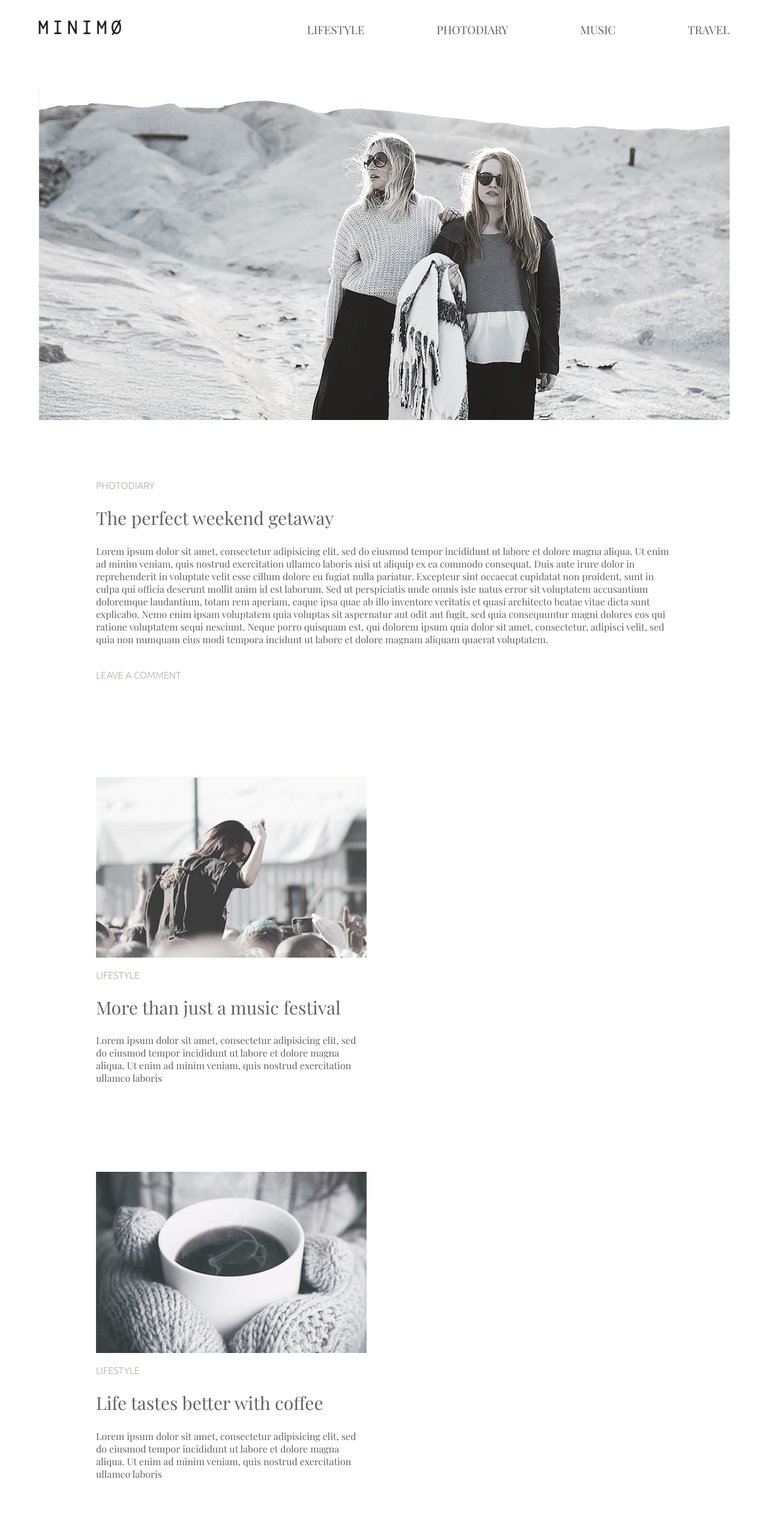
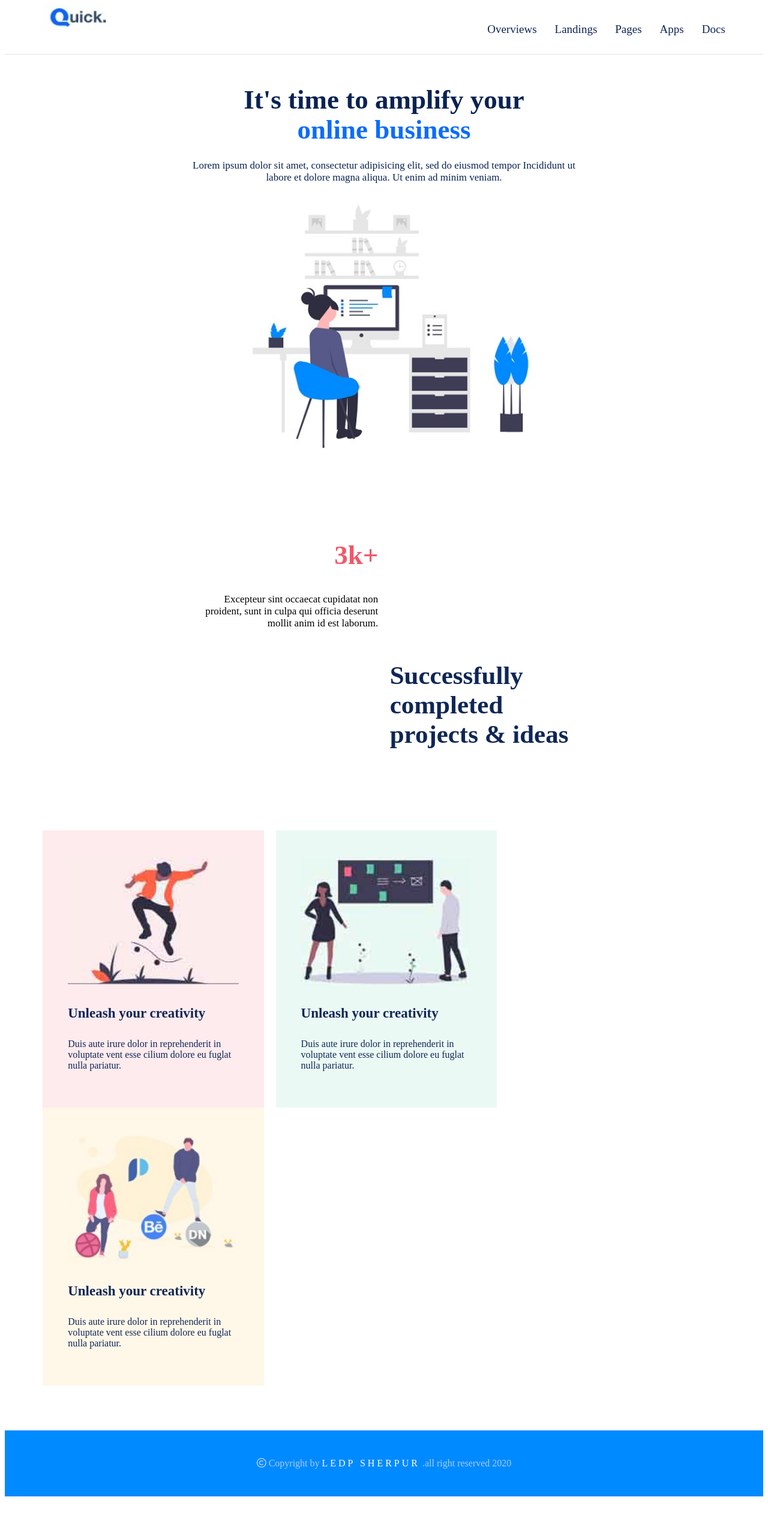
Before and after one commit to gosthasutradhar/html_quick_practice, a plain HTML site: page index.html in a window 1280 px wide. Shown: the top 2560 px of the page at 60% size. After the commit the page ends 2502 px from the top, so only its background shows below. Drawn offline with nearby package versions, Linux system fonts and the light colour scheme; a web font is replaced by a local one.

Commit message:
Add files via upload

```diff
--- a/css/style.css
+++ b/css/style.css
@@ -1,20 +1,8 @@
 
-/*font-family: 'Playfair Display', serif;*/
-/*font-family: 'Ubuntu', sans-serif;*/
-
-body{
-	margin: 0;
-	padding: 0;
-	font-family: 'Playfair Display', serif;
-	font-size: 16px;
-	font-weight: 400;
-	color: #626262;
-}
 /*header CSS start*/
 header{
-	margin:20px 0 ;
 	width: 100%;
-   /*border: 1px solid;*/
+   border-bottom: 1px solid #e5e1e1;
 
 }
 .container{
@@ -25,10 +13,8 @@ header{
 
 }
 .logo{
-	 margin-top: 12px;
 	float: left;
-	width: 12%;
-	/*border: 1px solid red;*/
+	width: 10%;
 
 
 }
@@ -37,9 +23,9 @@ header{
 }
 .menu{
 	float: right;
-    width: 70%;
-    /*border: 1px solid;*/
+    width: 40%;
 
+    padding:14px 0;
 }
 .menu ul {
 	float: right;
@@ -50,218 +36,152 @@ header{
 	list-style: none;
 }
 .menu ul li a{
-	margin: 0 60px;
-    padding: 0 0px;
+	text-decoration: none;
+    margin: 0 15px;
     display: inline-block;
     font-size: 19px;
-    color: #626262;
-    text-transform: uppercase;
-    text-decoration: none;
+    color: #0E2555;
+    text-transform: capitalize;
 }
 .menu ul li a:hover{
-	color: #000000;
+	color: #0C6BFF;
 }
 .menu ul li:last-child a{
     margin-right: 0;
 }
 /*Header CSS end*/
-/*banner css start*/
+/*Banner CSS Start*/
 .banner{
 	padding: 50px 0;
 }
+.container2{
+	width: 55%;
+    margin: 0 auto;
+   /* border: 1px solid red;*/
+}
+.b_text{
+	text-align: center;
+}
+.b_text h1{
+	font-size: 45px;
+    color: #092252;
+    line-height: 50px;
+    margin: 0px 90px 25px;
+}
+.b_text span{
+	color: #0C6BFF ;
+}
+.b_text p{
+	    color: #092252;
+    font-size: 17px;
+    padding: 0px 10px;
+}
 .b_img{
-	width: 100%;
+	padding-top: 15px;
+	    width: 75%;
+    /*border: 1px solid;*/
+    margin: 0 auto;
 }
 .b_img img{
 	width: 100%;
 }
-/*banner css end*/
-/*about css start*/
-.about{
-	padding: 30px 0;
+/*Banner CSS end*/
+/*success CSS start*/
+.success{
+	padding: 50px 0;
+	/*border: 1px solid;*/
 }
-.container2{
-	width: 75%;
+.s_content{
+	overflow: hidden;
+	padding: 0 20px;
+}
+.s_left{
+	width: 47%;
+	float: left;
 	/*border: 1px solid;*/
-	margin: 0 auto;
+	padding: 0 10px;
 }
-.a_wrapper{
-
+.s_left h2{
+	text-align: right;
+    color: #f15767;
+    font-size: 45px;
 }
-.p_text{
-	font-family: 'Ubuntu', sans-serif;
-	font-size: 16px;
-	font-weight: 300;
-	color: #b4ad9e;
-	text-transform: uppercase;
+.s_left p{
+	text-align: right;
+    font-size: 17px;
 }
-.title{
-	font-size: 30px;
-	font-weight: 400;
+.s_right{
+	width: 47%;
+	float: right;
+	/*border: 1px solid;*/
+	padding: 0 10px;
+}
+.s_right h1{
+	color: #0f2656;
+    font-size: 43px;
+}
+/*success CSS end*/
+/*service css start*/
+.service{
+	padding: 50px 0;
+	/*border: 1px solid;*/
+}
+.s_wrapper{
+	overflow: hidden;
+	/*border: 1px solid red;*/
+}
+.red{
+	background-color: #fdebed;
+}
+.blue{
+	background-color: #ebf9f4;
+}
+.red2{
+	background-color: #fff7e8;
+}
+.s_single{
+	float: left;
+    width: 25%;
+    /*border: 1px solid;*/
+    padding: 45px 42px;
+    margin-right: 20px;
+    }
+.s_single:last-child{
+	 margin-right: 0px;
 }
 
-.l_text{
-	font-family: 'Ubuntu', sans-serif;
-	font-size: 16px;
-	font-weight: 300;
-	color: #b4ad9e;
-	text-transform: uppercase;
-	margin-top: 40px;
-}
-/*about css end*/
-/*blog css start*/
-.blog{
-	padding: 50px 0;
-}
-.b_wrapper{
-	overflow: hidden;
-}
-.single{
-	width: 47%;
-	/*border: 1px solid;*/
-	float: left;
-	margin: 65px 60px 65px 0px;
-}
-.single:nth-child(even){
-	margin-right: 0;
-}
 .s_img{
-	/*border: 1px solid red;*/
 }
 .s_img img{
-	width: 100%;
+	    width: 100%;
 }
-/*blog css start*/
-/*news css start*/
-.news{
-	width: 100%;
-	background-color: #f0f0f0;
-	padding: 70px 0;
+.s_text{}
+.s_text h2{
+	color: #0f2656;
+	font-size: 23px;
+	padding: 10px 0;
 }
-.signup{
+.s_text p{
+	color: #0f2656;
+}
+/*service css end*/
+/*footer start*/
+footer{
+	margin-top: 25px;
+    background-color: #008aff;
+    padding: 30px 0;
+}
+.f_text{
 	text-align: center;
 }
-.s_h1{
-	color: #333333;
-	margin-top: 0;
-    margin-bottom: 70px;
+.f_text p{
+	color: #aaccff;
 }
-.s_form{
-	width: 400px;
-	/*border: 2px solid red;*/
-	position: relative;
-	    margin: 0 auto;
+
+.f_text p a{
+	color: white;
+    text-transform: uppercase;
+    text-decoration: none;
+    letter-spacing: 4px;
 }
-.s_form input{
-	font-family: 'Playfair Display', serif;
-    font-size: 16px;
-    font-weight: 400;
-    color: #333333;
-    width: 350px;
-    height: 45px;
-    border: none;
-    border-bottom: 1px solid #333333;
-    background-color: transparent;
-    padding-left: 5px;
-    padding-right: 45px;
-}
-.s_form input:focus{
-	outline: 0;
-}
-.s_form button{
-	position: absolute;
-	background: transparent;
-	    border: none;
-	    cursor: pointer;
-	    top: 14px;
-    right: 0;
-}
-.s_form buttom:focus{
-	outline: 0;
-}
-.s_form button img{}
-
-/*news css end*/
-/*blog2 css start*/
-.blog2{
-	margin: 40px 0;
-
-}
-/*blog2 css end*/
-/*load css start*/
-.load{
-	    margin: 100px 0px;
-
-}
-.load_text{
-	width: 17%;
-	margin: 0 auto;
-
-}
-.load p{
-	text-align: center;
-    padding: 20px 32px;
-    border: 1px solid #dddcd7;
-    font-size: 20px;
-    cursor: pointer;
-}
-.load p:hover{
-	box-shadow: 0px 0px 13px 1px rgba(0,0,0,0.24);
-}
-/*load css end*/
-/*footer css start*/
-footer{
-	    margin: 10px 0;
-    padding: 10px 0;
-    background-color: #f0f0f0;
-}
-.f_wrapper{
-	overflow: hidden;
-	width: 100%;
-	/*border: 1px solid;*/
-}
-.terms{
-	width: 40%;
-	float: left;
-	/*border: 1px solid red;*/
-}
-.terms li{
-	    margin-left: -39px;
-	list-style: none;
-
-}
-.terms li a{
-	float: left;
-	display: inline-block;
-    color: #626262;
-    margin-right: 30px;
-    text-decoration: none;
-}
-.social_bar{
-	width: 50%;
-	float: right;
-}
-.social_bar ul{
-
-	float: right;
-	/*border: 1px solid red;*/
-}
-.social_bar ul li{
-	float: left;
-   display: inline-block;
-	list-style: none;
-	margin: 0px 20px;
-}
-.social_bar li a{
-	margin: 0 10px;
-	display: inline-block;
-    color: #626262;
-    text-decoration: none;
-}
-.social_bar ul li :last-child{
-	margin-right: 0;
-}
-.social li a i{
-
-}
-/*footer css end*/
+/*footer end*/
--- a/index.html
+++ b/index.html
@@ -1,209 +1,112 @@
 <!DOCTYPE html>
-<html lang="en">
+<html lang>
 <head>
-	<!--meta tag-->
 	<meta charset="utf-8">
 	<meta name="viewport" content="width=device-width, initial-scale=1.0">
-	<!--font awesome-->
 	<script src="https://kit.fontawesome.com/b7aebcc67b.js" crossorigin="anonymous"></script>
-
-	<!--fonts-->
- 	<link rel="preconnect" href="https://fonts.gstatic.com" crossorigin>
-	<link href="https://fonts.googleapis.com/css2?family=Playfair+Display:ital,wght@0,400;0,700;0,900;1,400&display=swap" rel="stylesheet">
-
-	<link href="https://fonts.googleapis.com/css2?family=Ubuntu:wght@300&display=swap" rel="stylesheet">
-
-	<!--css link-->
 	<link rel="stylesheet" type="text/css" href="css/style.css">
-	<title>Minimo</title>
-
+	<title>Quick</title>
 </head>
 <body>
 	<!--header area Start -->
 	<header>
 		<div class="container">
-	<!--logo-->
 		<div class="logo">
 			<a href="index.html">
-			<img src="logo/minimo.png" alt="minimo">
+			<img src="logo/quick.jpg" alt="quick">
 			</a>
 		</div>
-		<!--menu-->
 		<nav class="menu">
 			<ul>
-				<li><a href="#">lifestyle</a></li>
-				<li><a href="#">photodiary</a></li>
-				<li><a href="#">music</a></li>
-				<li><a href="#">travel</a></li>
-
+				<li><a href="#">Overviews</a></li>
+				<li><a href="#">Landings</a></li>
+				<li><a href="#">Pages</a></li>
+				<li><a href="#">Apps</a></li>
+				<li><a href="#">Docs</a></li>
 			</ul>
 		</nav>
 		</div>
 </header>
     <!--header area end -->
-<!--banner area start-->
-<section class="banner">
-	<div class="container">
+	<!--banner area Start -->
+	<section  class="banner">
+		<div class="container2">
+			<div class="b_text">
+			   <h1>It's time to amplify your <span>online business</span>  </h1>
+			   <p>Lorem ipsum dolor sit amet, consectetur adipisicing elit, sed do eiusmod tempor Incididunt ut labore et dolore magna aliqua. Ut enim ad minim veniam.</p>
+
+			</div>
 			<div class="b_img">
-			<img src="images/banner.png" alt="minimo">
+				<img src="images/banner.jpg" alt="quick">
 			</div>
 		</div>
 
 	</section>
-<!--banner area end-->
-<!--about area start-->
-<section class="about">
+	<!--banner area end -->
+	<!--success start-->
+	<section class="success">
 		<div class="container2">
-		<div class="a_wrapper">
-    <p class="p_text">photodiary</p>
-    <h2 class="title"> The perfect weekend getaway </h2>
-    <p class="text">Lorem ipsum dolor sit amet, consectetur adipisicing elit, sed do eiusmod tempor incididunt ut labore et dolore magna aliqua. Ut enim ad minim veniam, quis nostrud exercitation ullamco laboris nisi ut aliquip ex ea commodo consequat. Duis aute irure dolor in reprehenderit in voluptate velit esse cillum dolore eu fugiat nulla pariatur. Excepteur sint occaecat cupidatat non proident, sunt in culpa qui officia deserunt mollit anim id est laborum. Sed ut perspiciatis unde omnis iste natus error sit voluptatem accusantium doloremque laudantium, totam rem aperiam, eaque ipsa quae ab illo inventore veritatis et quasi architecto beatae vitae dicta sunt explicabo. Nemo enim ipsam voluptatem quia voluptas sit aspernatur aut odit aut fugit, sed quia consequuntur magni dolores eos qui ratione voluptatem sequi nesciunt. Neque porro quisquam est, qui dolorem ipsum quia dolor sit amet, consectetur, adipisci velit, sed quia non numquam eius modi tempora incidunt ut labore et dolore magnam aliquam quaerat voluptatem.</p>
-    <p class="l_text">Leave a comment</p>
+			<div class="s_content">
+				<div class="s_left">
+					<h2>3k+ </h2>
+					<p>Excepteur sint occaecat cupidatat non proident, sunt in culpa qui officia deserunt mollit anim id est laborum.</p>
 				</div>
+				<div class="s_right">
+				<h1>Successfully completed projects & ideas</h1>
 				</div>
-</section>
-<!--about area end-->
-<!--blog area start-->
-<section class="blog">
-	<div class="container2">
-		<div class="b_wrapper">
-			<!--single start-->
-			<div class="single">
-				<div class="s_img">
-					<img src="images/service1.png" alt="minimo">
-					</div>
-					<div class="s_text">
-					<p class="p_text">Lifestyle</p>
-					<h2 class="title">More than just a music festival </h2>
-					<p class="text"> Lorem ipsum dolor sit amet, consectetur adipisicing elit, sed do eiusmod tempor incididunt ut labore et dolore magna aliqua. Ut enim ad minim veniam, quis nostrud exercitation ullamco laboris  </p>
-					</div>
-			</div>
-			<!--single end-->
-			<!--single start-->
-			<div class="single">
-				<div class="s_img">
-					<img src="images/service2.png" alt="minimo">
-					</div>
-					<div class="s_text">
-					<p class="p_text">Lifestyle</p>
-					<h2 class="title">Life tastes better with coffee</h2>
-					<p class="text"> Lorem ipsum dolor sit amet, consectetur adipisicing elit, sed do eiusmod tempor incididunt ut labore et dolore magna aliqua. Ut enim ad minim veniam, quis nostrud exercitation ullamco laboris</p>
-					</div>
-			</div>
-			<!--single end-->
-			<!--single start-->
-			<div class="single">
-				<div class="s_img">
-					<img src="images/service3.png" alt="minimo">
-					</div>
-					<div class="s_text">
-					<p class="p_text">photodiary</p>
-					<h2 class="title">American dream </h2>
-					<p class="text"> Lorem ipsum dolor sit amet, consectetur adipisicing elit, sed do eiusmod tempor incididunt ut labore et dolore magna aliqua. Ut enim ad minim veniam, quis nostrud exercitation ullamco laboris </p>
-					</div>
-			</div>
-			<!--single end-->
-			<!--single start-->
-			<div class="single">
-				<div class="s_img">
-					<img src="images/service4.png" alt="minimo">
-					</div>
-					<div class="s_text">
-					<p class="p_text">photodiary</p>
-					<h2 class="title">A day exploring the Alps </h2>
-					<p class="text"> Lorem ipsum dolor sit amet, consectetur adipisicing elit, sed do eiusmod tempor incididunt ut labore et dolore magna aliqua. Ut enim ad minim veniam, quis nostrud exercitation ullamco laboris </p>
-					</div>
-			</div>
-			<!--single end-->
 			</div>
 
 		</div>
 
 	</section>
-<!--blog area end-->
-<!--blog2 area start-->
-<section class="news">
-	<div class="container2">
-		<div class="signup">
-			<h1 class="title s_h1">Sign up for our newsletter!</h1>
-
-			<form  class="s_form">
-				<input type="email" placeholder="Enter a valid email address">
-				<button type="submit">
-					<img src="images/send.png" alt="send">
-				</button>
-			</form>
-		</div>
-
-	</div>
-
-</section>
-<!--blog2 area end-->
-<!--blog3 area start-->
-<section class="blog2">
-	<div class="container2">
-		<div class="b_wrapper">
+	<!--success end-->
+	<!--service part start-->
+	<section class="service">
+		<div class="container">
+			<div class="s_wrapper">
 				<!--single start-->
-			<div class="single">
+				<div class="s_single red">
 					<div class="s_img">
-					<img src="images/service5.png" alt="minimo">
+						<img src="images/service1.jpg" alt="quick">
 					</div>
 					<div class="s_text">
-					<p class="p_text">Lifestyle</p>
-					<h2 class="title">Top 10 song for running</h2>
-					<p class="text"> Lorem ipsum dolor sit amet, consectetur adipisicing elit, sed do eiusmod tempor incididunt ut labore et dolore magna aliqua. Ut enim ad minim veniam, quis nostrud exercitation ullamco laboris </p>
+						<h2>Unleash your creativity</h2>
+						<p>Duis aute irure dolor in reprehenderit in voluptate vent esse cilium dolore eu fuglat nulla pariatur. </p>
 					</div>
 				</div>
 				<!--single end-->
 				<!--single start-->
-			<div class="single">
+				<div class="s_single blue">
 					<div class="s_img">
-					<img src="images/service6.png" alt="minimo">
+						<img src="images/service2.jpg" alt="quick">
 					</div>
 					<div class="s_text">
-					<p class="p_text">Lifestyle</p>
-					<h2 class="title">Cold winter days</h2>
-					<p class="text"> Lorem ipsum dolor sit amet, consectetur adipisicing elit, sed do eiusmod tempor incididunt ut labore et dolore magna aliqua. Ut enim ad minim veniam, quis nostrud exercitation ullamco laboris </p>
+						<h2>Unleash your creativity</h2>
+						<p>Duis aute irure dolor in reprehenderit in voluptate vent esse cilium dolore eu fuglat nulla pariatur. </p>
+					</div>
+				</div>
+				<!--single end-->
+				<!--single start-->
+				<div class="s_single red2">
+					<div class="s_img">
+						<img src="images/service3.jpg" alt="quick">
+					</div>
+					<div class="s_text">
+						<h2>Unleash your creativity</h2>
+						<p>Duis aute irure dolor in reprehenderit in voluptate vent esse cilium dolore eu fuglat nulla pariatur. </p>
 					</div>
 				</div>
 				<!--single end-->
 			</div>
-
 		</div>
-
 	</section>
-<!--blog3 area end-->
-<!--load area start-->
-
-<section class="load">
-	<div class="container2">
-		<div class="load_text">
-			<p>Load more</p>
-		</div>
-
-	</div>
-
-</section>
-<!--load area end-->
+	<!--service part end-->
+	<!--footer start-->
 	<footer>
-	<div class="container">
-		<div class="f_wrapper">
-		<ul class="terms">
-				<li><a href="#">Terms and Conditions</a></li>
-				<li><a href="#">Privacy</a></li>
-		</ul>
-		<div class="social_bar">
-
-		<ul>
-				<li><a href="#">follow</a></li>
-				<li><a href="#"><i class="fab fa-facebook-f"></i></a></li>
-				<li><a href="#"><i class="fab fa-twitter"></i></a></li>
-				<li><a href="#"><i class="fab fa-instagram"></i></a></li>
-		</ul>
-	</div>
-
-		</div>
+		<div class="f_text">
+			<p><i class="far fa-copyright"></i> Copyright by <a href="index.html" title="ledp">Ledp sherpur</a> .all right reserved 2020 </p>
 		</div>
 	</footer>
+	<!--footer end-->
 </body>
 </html>
```
Lines whose indentation alone changed are shown as unchanged.
